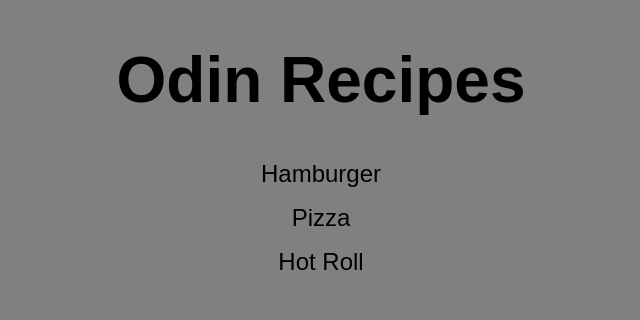
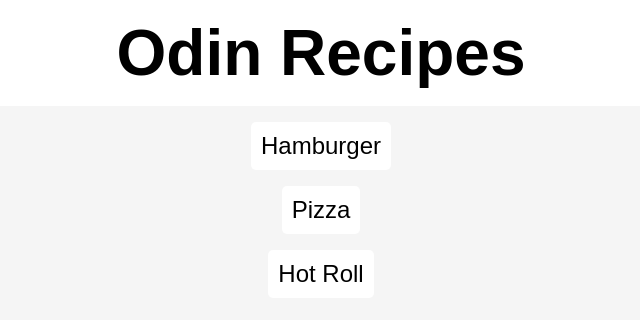
Before and after one commit to felipedantaspos/odin-recipes, a plain HTML site: page index.html in a window 1280 px wide. Shown: the whole page, without its empty margins (319-959 px from the left). Drawn offline with Linux system fonts and the light colour scheme.

Commit message:
Style:add style to homepage

```diff
--- a/style.css
+++ b/style.css
@@ -1,6 +1,12 @@
+* {
+  margin: 0px;
+  padding: 0px;
+  box-sizing: border-box;
+}
+
 body {
   font-family: Arial, Helvetica, sans-serif;
-  background-color: grey;
+  background-color: #f5f5f5;
   text-align: center;
 }
 
@@ -17,15 +23,23 @@ li {
 
 h1 {
   font-size: 64px;
+  background: #ffffff;
+  margin-bottom: 1rem;
+  padding: 1rem;
 }
 
 a {
   text-decoration: none;
   font-size: 24px;
   color: black;
+  transition: 0.15s;
+  background-color: #ffffff;
+  padding: 10px;
+  display: inline-block;
+  border-radius: 5px;
 }
 
 a:hover {
-  color: white;
-  text-decoration: underline;
+  font-weight: bold;
+  font-size: 32px;
 }
```
